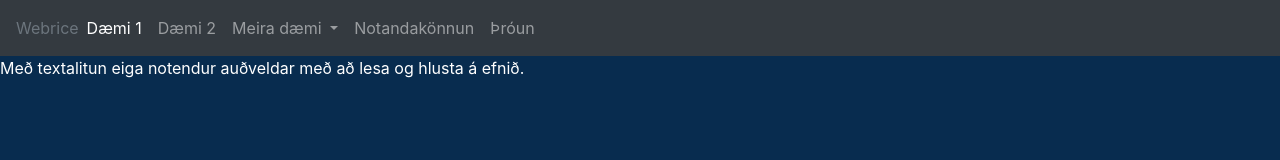
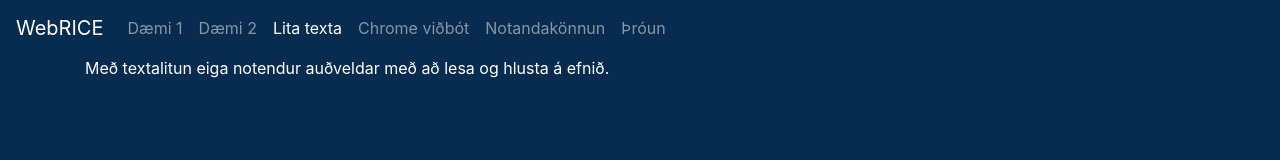
Before and after one commit to cadia-lvl/WebRICE, a website built with webpack: page build/highlight.html in a window 1280 px wide. Built offline with nearby package versions, Linux system fonts and the light colour scheme.

Commit message:
[website] Add the highlight page the navbar

```diff
--- a/build/highlight.html
+++ b/build/highlight.html
@@ -5,54 +5,37 @@
         <meta http-equiv="X-UA-Compatible" content="IE=edge">
         <meta name="viewport" content="width=device-width, initial-scale=1">
         <!-- The above three tags must come first in the head to be mobile friendly -->
-        <meta name="description" content="dæmi um veflesara sem les texta um máltækni, spennandi störf á alþjóðlegum vettvangi. Svo líka um grunnnámskeið, Msc-gráðu , doktorsnám og Skipulag námsins í HR ">
+        <meta name="description" content="Dæmi um veflesara sem les texta um máltækni: Spennandi störf á alþjóðlegum vettvangi. Svo líka um grunnnámskeið, Msc-gráðu , doktorsnám og Skipulag námsins í HR ">
         <link rel="stylesheet" href="https://stackpath.bootstrapcdn.com/bootstrap/4.3.1/css/bootstrap.min.css" integrity="sha384-ggOyR0iXCbMQv3Xipma34MD+dH/1fQ784/j6cY/iJTQUOhcWr7x9JvoRxT2MZw1T" crossorigin="anonymous">
-        <title>WebRICE demo</title>
+        <title>WebRICE dæmi</title>
         <link rel="stylesheet" href="WebRICE_styles.css">
         <link rel="stylesheet" href="demos.css">
         <link rel='icon' href="resources/img/favicons/favicon.ico">
     </head>
     <body>
-      <nav class="navbar navbar-expand-lg navbar-dark bg-dark" >
-        <a class="text-secondary" href="index.html">Webrice <span class="sr-only">(current)</span></a>
+      <nav class="navbar navbar-expand-lg navbar-dark">
+        <a class="navbar-brand" href="index.html">WebRICE</a>
         <button class="navbar-toggler" type="button" data-toggle="collapse" data-target="#navbarNavAltMarkup" aria-controls="navbarNavAltMarkup" aria-expanded="false" aria-label="Toggle navigation">
           <span class="navbar-toggler-icon">
           </span>
         </button>
         <div class="collapse navbar-collapse" id="navbarNavAltMarkup">
-          <ul class="navbar-nav" >
-            <li><a class="nav-link active" aria-current="page" href="index.html">Dæmi 1 <span class="sr-only">(current)</span></a>
-            </li>
-            <li>
-              <a class="nav-link" href="solskin.html" >Dæmi 2</a>
-            </li>
-            <li class="nav-item dropdown">
-              <a class="nav-link dropdown-toggle" href="#" id="navbarDropdown" role="button" data-toggle="dropdown" aria-haspopup="true" aria-expanded="false">
-                Meira dæmi
-              </a>
-              <div class="dropdown-menu bg-dark" aria-labelledby="navbarDropdown">
-                <a class="nav-link dropdown-item" href="empty.html">Empty Text container</a>
-                <a class="nav-link dropdown-item" href="notext.html">Enginn texta container</a>
-                <a class="nav-link dropdown-item" href="temp.html">Halló directly in text container</a>
-                <a class="nav-link dropdown-item" href="tiro-um.html">Tiro</a>
-                <a class="nav-link dropdown-item" href="gervigreind.html">HR Máltækni msc</a>
-                    <a class="nav-link dropdown-item" href="leitar.html">Rúv</a>
-                <a class="nav-link dropdown-item" href="lesblindra_barn.html">Lesblindra</a>
+          <div class="navbar-nav">
+            <a class="nav-link" href="maltaekni.html">Dæmi 1</a>
+            <a class="nav-link" href="solskin.html">Dæmi 2</a>
+            <a class="nav-link active" aria-current="page" href="highlight.html">Lita texta<span class="sr-only">(current)</span></a>
+            <a class="nav-link" href="https://chrome.google.com/webstore/detail/webrice/mmijkiiefioinbdgbadgghcchfilmlmp">Chrome viðbót</a>
+            <a class="nav-link" href="https://docs.google.com/forms/d/e/1FAIpQLSdcyoUambWJeX_FvHG5UacE68xIa7UNGvHlKUhchT42NJO1ZQ/viewform" target="_blank">Notandakönnun</a>
+            <a class="nav-link" href="throun.html">Þróun</a>
           </div>
-            </li>
-            <li>
-              <a class="nav-link" href="https://docs.google.com/forms/d/e/1FAIpQLSdcyoUambWJeX_FvHG5UacE68xIa7UNGvHlKUhchT42NJO1ZQ/viewform" target="_blank">Notandakönnun</a>
-            </li>
-            <li>
-              <a class="nav-link" href="throun.html" >Þróun</a>
-            </li>
-          </ul>
         </div>
       </nav>
+      <div class="container">
         <div id="webrice"></div>
         <!--Sample text-->
         <div>
           <p class="webriceHL" id="webriceTextContainer">Með textalitun eiga notendur auðveldar með að lesa og hlusta á efnið.</p>
+        </div>
       </div>
       <script type="module" src="./WebRICE.js"></script>
       <!-- jQuery library -->
```
Also changed, not shown: build/index.html (+1 -0 lines), build/maltaekni.html (+1 -0 lines), build/solskin.html (+1 -0 lines). Lines whose indentation alone changed are shown as unchanged.
